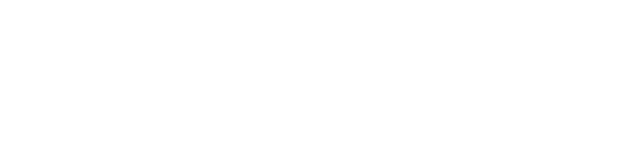
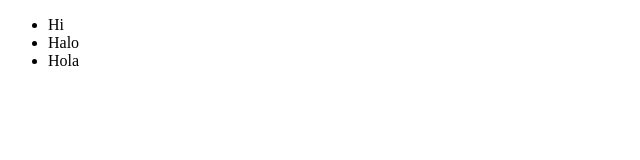
Before and after one commit to MasEBTa/coba-remot, a plain HTML site: page index.html in a window 1280 px wide. Shown: the whole page, without its empty margins (0-640 px from the left). Drawn offline with Linux system fonts and the light colour scheme.

Commit message:
menambahkan list sapaan

```diff
--- a/index.html
+++ b/index.html
@@ -7,6 +7,10 @@
     <title>GIT Commit</title>
 </head>
 <body>
-
+    <ul>
+        <li>Hi</li>
+        <li>Halo</li>
+        <li>Hola</li>
+    </ul>
 </body>
 </html>
```
